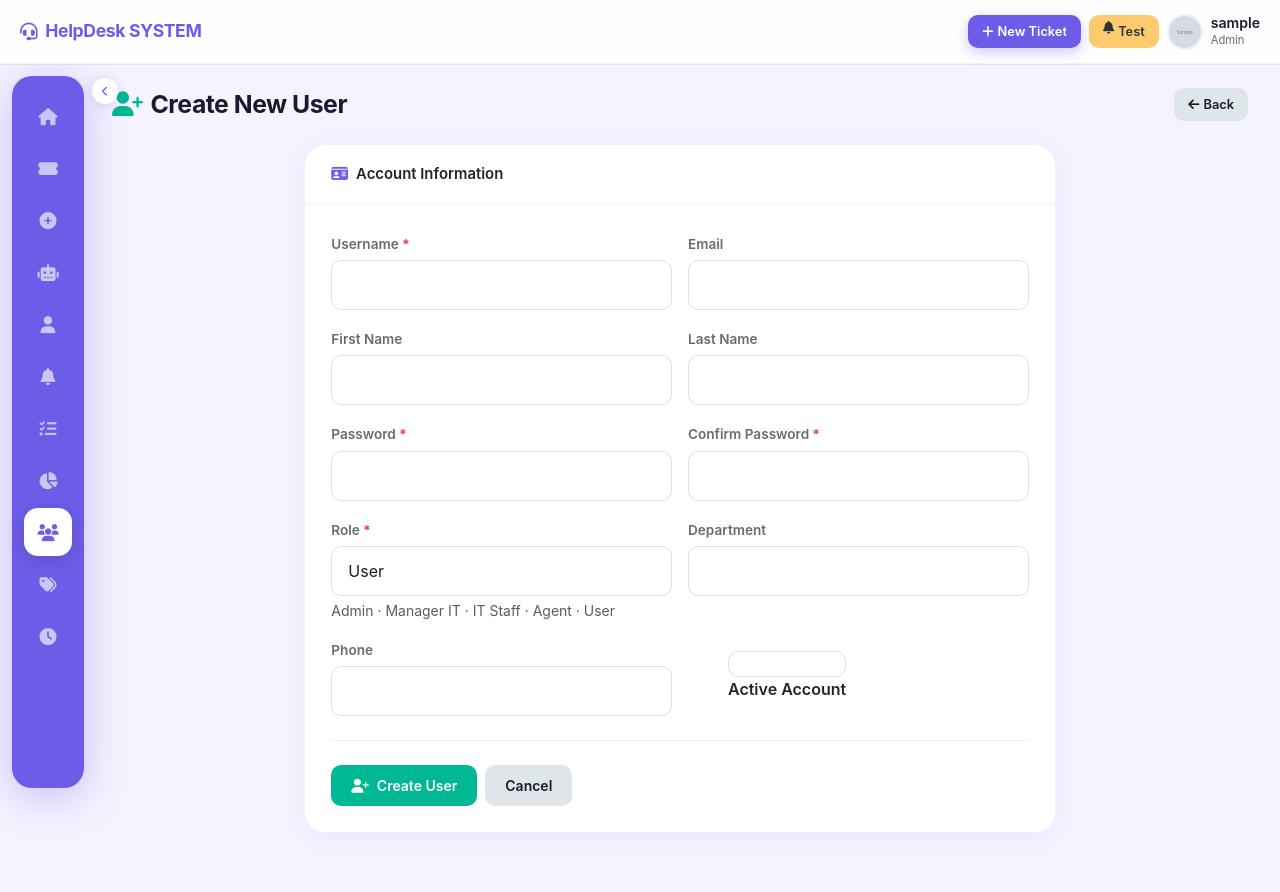
After one commit to khimweb/kiro_helpdesk, a Django app: page /manage/users/create/ in a window 1280 px wide. The commit adds this page. Run offline with Django 4.2, Linux system fonts and the light colour scheme; a user stored in the database is signed in; tables that the repository leaves empty hold one stand-in row (values such as "Sample post"); grey boxes marked "Sample" are stand-in pictures.

Commit message:
feat: admin create user with all roles, new Manager IT/IT Staff roles, assign workflow

```diff
--- a/helpdesk/accounts/forms.py
+++ b/helpdesk/accounts/forms.py
@@ -48,3 +48,51 @@ class UserUpdateForm(forms.ModelForm):
         super().__init__(*args, **kwargs)
         for field in self.fields.values():
             field.widget.attrs['class'] = 'form-control'
+        # Show all roles in the select
+        self.fields['role'].widget = forms.Select(
+            choices=User.ROLE_CHOICES,
+            attrs={'class': 'form-select'}
+        )
+
+
+class AdminUserCreateForm(forms.ModelForm):
+    """Admin form to create a new user with any role and set password."""
+    password1 = forms.CharField(
+        label='Password',
+        widget=forms.PasswordInput(attrs={'class': 'form-control', 'autocomplete': 'new-password'}),
+    )
+    password2 = forms.CharField(
+        label='Confirm Password',
+        widget=forms.PasswordInput(attrs={'class': 'form-control', 'autocomplete': 'new-password'}),
+    )
+
+    class Meta:
+        model = User
+        fields = ['username', 'first_name', 'last_name', 'email',
+                  'role', 'phone', 'department', 'is_active']
+
+    def __init__(self, *args, **kwargs):
+        super().__init__(*args, **kwargs)
+        for name, field in self.fields.items():
+            if name not in ('password1', 'password2'):
+                field.widget.attrs['class'] = 'form-control'
+        self.fields['role'].widget = forms.Select(
+            choices=User.ROLE_CHOICES,
+            attrs={'class': 'form-select'}
+        )
+        self.fields['is_active'].initial = True
+
+    def clean(self):
+        cleaned = super().clean()
+        p1 = cleaned.get('password1')
+        p2 = cleaned.get('password2')
+        if p1 and p2 and p1 != p2:
+            self.add_error('password2', 'Passwords do not match.')
+        return cleaned
+
+    def save(self, commit=True):
+        user = super().save(commit=False)
+        user.set_password(self.cleaned_data['password1'])
+        if commit:
+            user.save()
+        return user
--- /dev/null
+++ b/helpdesk/accounts/templates/accounts/user_create.html
@@ -0,0 +1,108 @@
+{% extends 'base.html' %}
+{% block title %}Create User{% endblock %}
+
+{% block content %}
+<div class="page-header">
+  <h4><i class="fa fa-user-plus me-2" style="color:var(--success);"></i>Create New User</h4>
+  <a href="{% url 'user_list' %}" class="btn btn-secondary btn-sm">
+    <i class="fa fa-arrow-left me-1"></i>Back
+  </a>
+</div>
+
+<div class="row justify-content-center">
+  <div class="col-lg-8">
+    <div class="card">
+      <div class="card-header">
+        <i class="fa fa-id-card me-2" style="color:var(--primary);"></i>Account Information
+      </div>
+      <div class="card-body">
+        <form method="post" novalidate>
+          {% csrf_token %}
+          <div class="row g-3">
+
+            <div class="col-md-6">
+              <label class="form-label">Username <span class="text-danger">*</span></label>
+              {{ form.username }}
+              {% if form.username.errors %}
+                <div style="font-size:.78rem;color:var(--danger);margin-top:4px;">{{ form.username.errors.as_text }}</div>
+              {% endif %}
+            </div>
+
+            <div class="col-md-6">
+              <label class="form-label">Email</label>
+              {{ form.email }}
+              {% if form.email.errors %}
+                <div style="font-size:.78rem;color:var(--danger);margin-top:4px;">{{ form.email.errors.as_text }}</div>
+              {% endif %}
+            </div>
+
+            <div class="col-md-6">
+              <label class="form-label">First Name</label>
+              {{ form.first_name }}
+            </div>
+
+            <div class="col-md-6">
+              <label class="form-label">Last Name</label>
+              {{ form.last_name }}
+            </div>
+
+            <div class="col-md-6">
+              <label class="form-label">Password <span class="text-danger">*</span></label>
+              {{ form.password1 }}
+              {% if form.password1.errors %}
+                <div style="font-size:.78rem;color:var(--danger);margin-top:4px;">{{ form.password1.errors.as_text }}</div>
+              {% endif %}
+            </div>
+
+            <div class="col-md-6">
+              <label class="form-label">Confirm Password <span class="text-danger">*</span></label>
+              {{ form.password2 }}
+              {% if form.password2.errors %}
+                <div style="font-size:.78rem;color:var(--danger);margin-top:4px;">{{ form.password2.errors.as_text }}</div>
+              {% endif %}
+            </div>
+
+            <div class="col-md-6">
+              <label class="form-label">Role <span class="text-danger">*</span></label>
+              {{ form.role }}
+              <small class="text-muted d-block mt-1">
+                Admin · Manager IT · IT Staff · Agent · User
+              </small>
+            </div>
+
+            <div class="col-md-6">
+              <label class="form-label">Department</label>
+              {{ form.department }}
+            </div>
+
+            <div class="col-md-6">
+              <label class="form-label">Phone</label>
+              {{ form.phone }}
+            </div>
+
+            <div class="col-md-6 d-flex align-items-center gap-2 mt-3">
+              <div class="form-check form-switch">
+                {{ form.is_active }}
+                <label class="form-check-label fw-semibold" for="{{ form.is_active.id_for_label }}">
+                  Active Account
+                </label>
+              </div>
+            </div>
+
+          </div>
+
+          <hr class="my-4" style="opacity:.08;">
+
+          <div class="d-flex gap-2">
+            <button class="btn btn-success" type="submit">
+              <i class="fa fa-user-plus me-2"></i>Create User
+            </button>
+            <a href="{% url 'user_list' %}" class="btn btn-secondary">Cancel</a>
+          </div>
+
+        </form>
+      </div>
+    </div>
+  </div>
+</div>
+{% endblock %}
--- a/helpdesk/accounts/templates/accounts/user_form.html
+++ b/helpdesk/accounts/templates/accounts/user_form.html
@@ -35,8 +35,12 @@
         <div class="mt-2">
           {% if target_user.role == 'admin' %}
             <span class="badge" style="background:var(--primary-ultra-light);color:var(--primary);">Admin</span>
+          {% elif target_user.role == 'manager_it' %}
+            <span class="badge" style="background:#e8f4ff;color:#0984e3;">Manager IT</span>
+          {% elif target_user.role == 'it_staff' %}
+            <span class="badge" style="background:#e8f8f0;color:var(--success);">IT Staff</span>
           {% elif target_user.role == 'agent' %}
-            <span class="badge" style="background:#e8f8f0;color:var(--success);">Agent</span>
+            <span class="badge" style="background:#fff8e1;color:#e67e22;">Agent</span>
           {% else %}
             <span class="badge" style="background:#f0f0f0;color:#636e72;">User</span>
           {% endif %}
--- a/helpdesk/accounts/urls.py
+++ b/helpdesk/accounts/urls.py
@@ -8,6 +8,7 @@ urlpatterns = [
     path('profile/', views.profile_view, name='profile'),
     # Admin user management (use /manage/ to avoid conflict with Django admin)
     path('manage/users/', views.user_list_view, name='user_list'),
+    path('manage/users/create/', views.user_create_view, name='user_create'),
     path('manage/users/<int:user_id>/edit/', views.user_edit_view, name='user_edit'),
     path('manage/users/<int:user_id>/delete/', views.user_delete_view, name='user_delete'),
 ]
--- a/helpdesk/accounts/views.py
+++ b/helpdesk/accounts/views.py
@@ -4,7 +4,7 @@ from django.contrib.auth.decorators import login_required
 from django.contrib import messages
 from django.core.paginator import Paginator
 
-from .forms import UserRegisterForm, LoginForm, ProfileUpdateForm, UserUpdateForm
+from .forms import UserRegisterForm, LoginForm, ProfileUpdateForm, UserUpdateForm, AdminUserCreateForm
 from .models import User
 from tickets.utils import role_required
 
@@ -222,6 +222,27 @@ def user_list_view(request):
 
 @login_required
 @role_required('admin')
+def user_create_view(request):
+    """Admin creates a new user with any role."""
+    if request.method == 'POST':
+        form = AdminUserCreateForm(request.POST)
+        if form.is_valid():
+            user = form.save()
+            request.session['ios_notification'] = {
+                'type': 'success',
+                'title': 'User Created',
+                'message': f'User "{user.username}" ({user.get_role_display()}) created.',
+                'icon': '✅', 'auto_hide': True, 'duration': 4000
+            }
+            messages.success(request, f'User "{user.username}" created successfully.')
+            return redirect('user_list')
+    else:
+        form = AdminUserCreateForm()
+    return render(request, 'accounts/user_create.html', {'form': form})
+
+
+@login_required
+@role_required('admin')
 def user_edit_view(request, user_id):
     user = get_object_or_404(User, pk=user_id)
     old_role = user.get_role_display()
```
Also changed, not shown: helpdesk/accounts/templates/accounts/user_list.html (+8 -1 lines).
